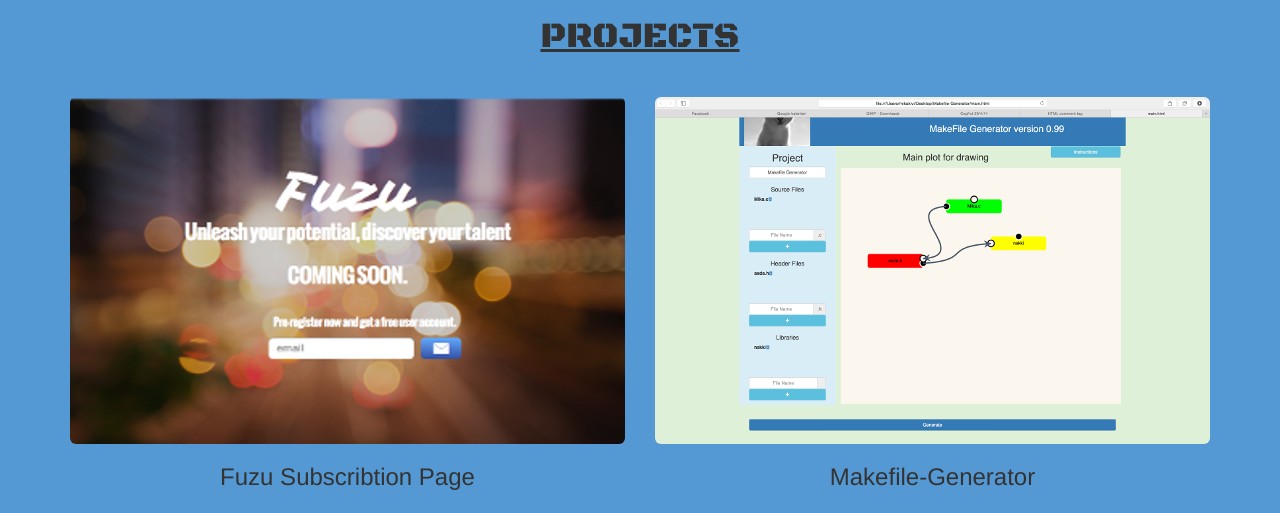
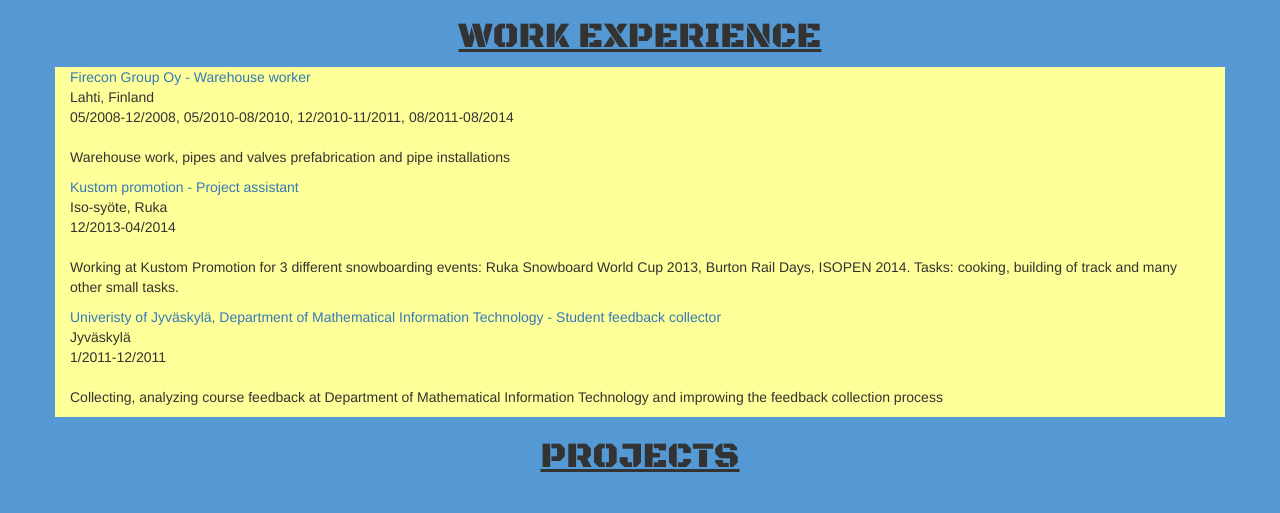
Before and after one commit to miilkivi/Portfolio, a plain HTML site: page index.html in a window 1280 px wide. Shown: the part 247-760 px from the top of the page. Drawn offline with Linux system fonts and the light colour scheme; a web font is replaced by a local one.

Commit message:
Work section
Added new work section but it still needs some work and cleaning and
making it look very beautiful before release.

```diff
--- a/css/style.css
+++ b/css/style.css
@@ -15,7 +15,7 @@
 #contact-information{
 	font-family: 'Francois One', sans-serif;
 }
-#project-header{
+.section-header{
 	font-family: 'Black Ops One', cursive;
 }
 .project {
@@ -33,7 +33,7 @@
 .margin-left{
 	margin-left: 14px;
 	/*background-color: #d9edf7;*/
-	background-image: url(../images/mountain.png);
+	/*background-image: url(../images/mountain.png);*/
 }
 .project-big{
 	margin-bottom: 20px;
@@ -63,3 +63,6 @@
 .font-facebook{
 	color: #0066FF;
 }
+#workExperience{
+	background-color: #FFFF99;
+}
--- a/index.html
+++ b/index.html
@@ -45,8 +45,16 @@
                   <div id="quotes" class="row">
                     <img src="" class="img-responsive">
             </div>
+            <div class='row'>
+                <div class="col-xs-12 text-center text-uppercase section-header">
+                  <h1><u>Work Experience</u></h1>
+                </div>
+            </div>
+            <div class="row">
+              <div id="workExperience" class="col-xs-12"></div>
+            </div>
             <div id="project-header" class="row">
-                <div class="col-xs-12 text-center text-uppercase">
+                <div class="col-xs-12 text-center text-uppercase section-header">
                     <h1><u>Projects</u></h1>
                 </div>
             </div>
@@ -117,6 +125,7 @@
              $(function() {
                $( document ).tooltip();
              });
+             displayWork();
         </script>
     </body>
 </html>
--- a/js/main.js
+++ b/js/main.js
@@ -48,3 +48,63 @@
 	$(".modal-footer").append($("<a type='button' class='btn btn-primary' href='https://github.com/miilkivi/Fuzu_project' target='_blank'>GitHub<i class='margin-left fa fa-github'></i></a>"));
 	$('#myModal').modal('show');
 }
+
+
+
+var HTMLworkStart = '<div class="work-entry"></div>';
+var HTMLworkEmployer = '<a href="#">%data%';
+var HTMLworkTitle = ' - %data%</a>';
+var HTMLworkDates = '<div class="date-text">%data%</div>';
+var HTMLworkLocation = '<div class="location-text">%data%</div>';
+var HTMLworkDescription = '<p><br>%data%</p>';
+
+var work = {
+   "jobs": [
+        {
+            "employer": "Firecon Group Oy",
+            "title": "Warehouse worker",
+            "location": "Lahti, Finland",
+            "dates": [
+                "05/2008-12/2008",
+                " 05/2010-08/2010",
+                " 12/2010-11/2011",
+                " 08/2011-08/2014"
+            ],
+            "description": "Warehouse work, pipes and valves prefabrication and pipe installations"
+        },
+        {
+            "employer": "Kustom promotion",
+            "title": "Project assistant",
+            "location": "Iso-syöte, Ruka",
+            "dates": "12/2013-04/2014",
+            "description": "Working at Kustom Promotion for 3 different snowboarding events: Ruka Snowboard World Cup 2013, Burton Rail Days, ISOPEN 2014. Tasks: cooking, building of track and many other small tasks."
+        },
+        {
+            "employer": "Univeristy of Jyväskylä, Department of Mathematical Information Technology",
+            "title": "Student feedback collector",
+            "location" : "Jyväskylä",
+            "dates": "1/2011-12/2011",
+            "description": "Collecting, analyzing course feedback at Department of Mathematical Information Technology and improwing the feedback collection process"
+        }
+    ]
+}
+
+function displayWork () {
+    for(job in work.jobs){
+    	$('#workExperience').append(HTMLworkStart);
+        var formattedEmployer = HTMLworkEmployer.replace('%data%', work.jobs[job].employer);
+        var formattedWorkTitle = HTMLworkTitle.replace('%data%', work.jobs[job].title);
+        var formattedEmployerTitle = formattedEmployer + formattedWorkTitle;
+        $('.work-entry:last').append(formattedEmployerTitle);
+
+        var formattedLocation = HTMLworkLocation.replace('%data%', work.jobs[job].location);
+        $('.work-entry:last').append(formattedLocation);
+
+        var formattedDays = HTMLworkDates.replace('%data%', work.jobs[job].dates);
+        $('.work-entry:last').append(formattedDays);
+
+        var formattedDescription = HTMLworkDescription.replace('%data%', work.jobs[job].description);
+        $('.work-entry:last').append(formattedDescription);
+
+    }
+}
```
